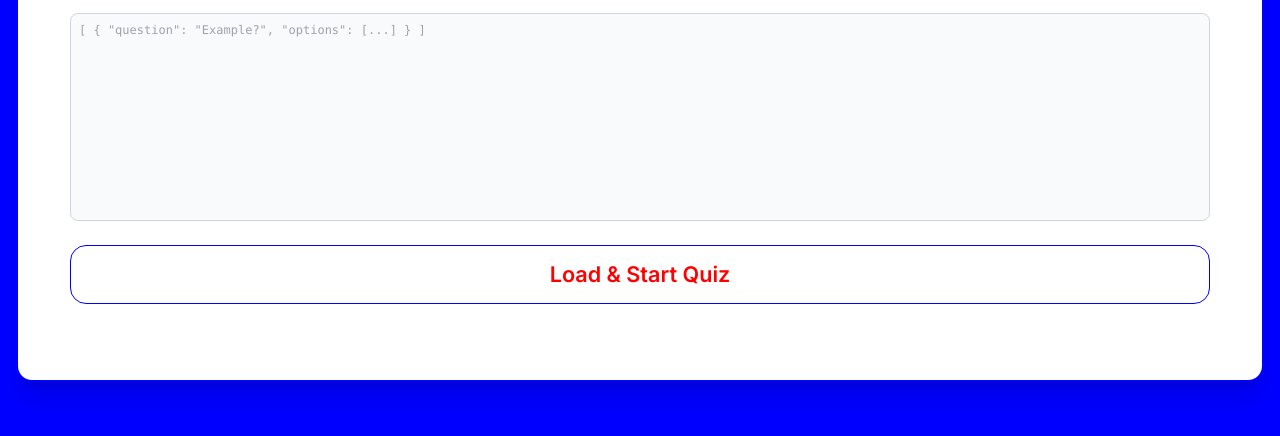
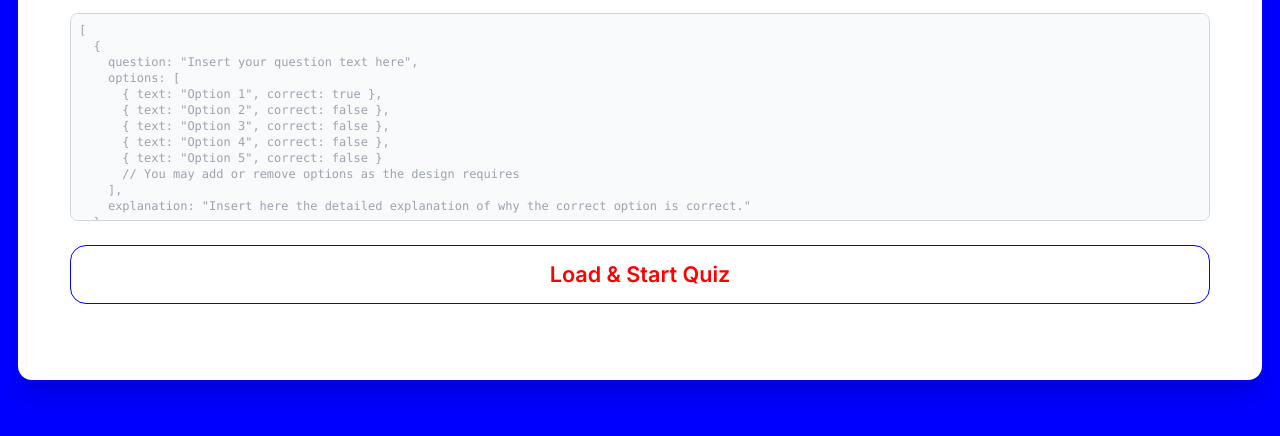
Before and after one commit to d-alejandro-salas/choice, a plain HTML site: page index.html in a window 1280 px wide. Shown: the part 264-700 px from the top of the page. Drawn offline with nearby package versions, Linux system fonts and the light colour scheme.

Commit message:
Update index.html
mejorando placeholder inicial

```diff
--- a/index.html
+++ b/index.html
@@ -207,7 +207,23 @@
       </h1>
       <textarea id="input-data"
         class="w-full border border-gray-300 rounded-lg p-2 text-xs font-mono h-52 bg-gray-50 focus:ring-2 focus:ring-blue-500 focus:border-transparent outline-none resize-none"
-        placeholder='[ { "question": "Example?", "options": [...] } ]'></textarea>
+        placeholder='[
+  {
+    question: "Insert your question text here",
+    options: [
+      { text: "Option 1", correct: true },
+      { text: "Option 2", correct: false },
+      { text: "Option 3", correct: false },
+      { text: "Option 4", correct: false },
+      { text: "Option 5", correct: false }
+      // You may add or remove options as the design requires
+    ],
+    explanation: "Insert here the detailed explanation of why the correct option is correct."
+  },
+
+  // … repeat the same object structure for each additional question …
+]
+'></textarea>
 
       <p id="error-msg" class="mt-2 text-sm text-red-600 hidden"></p>
 
```
